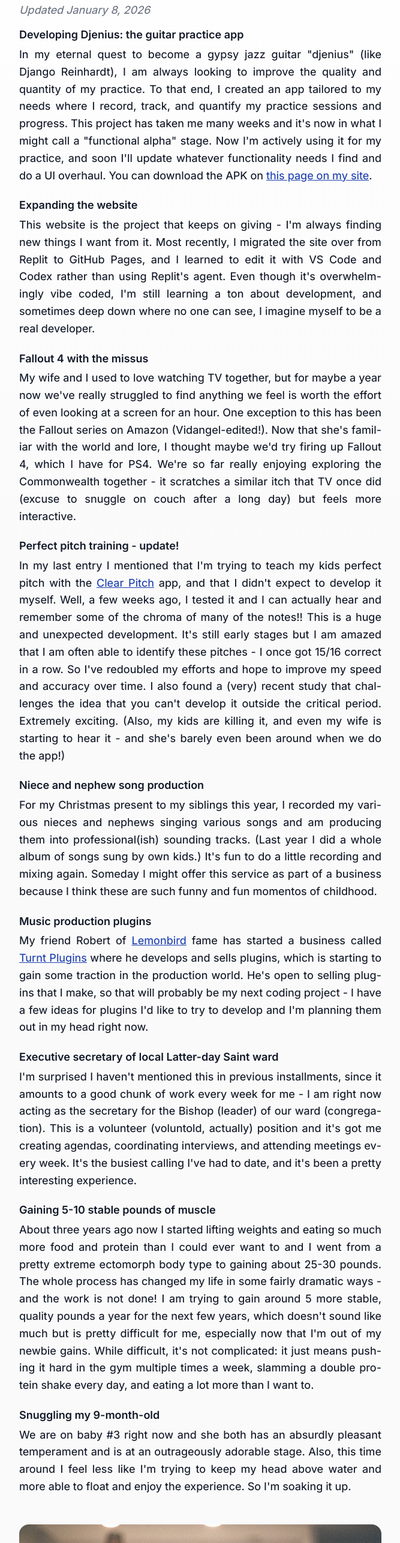
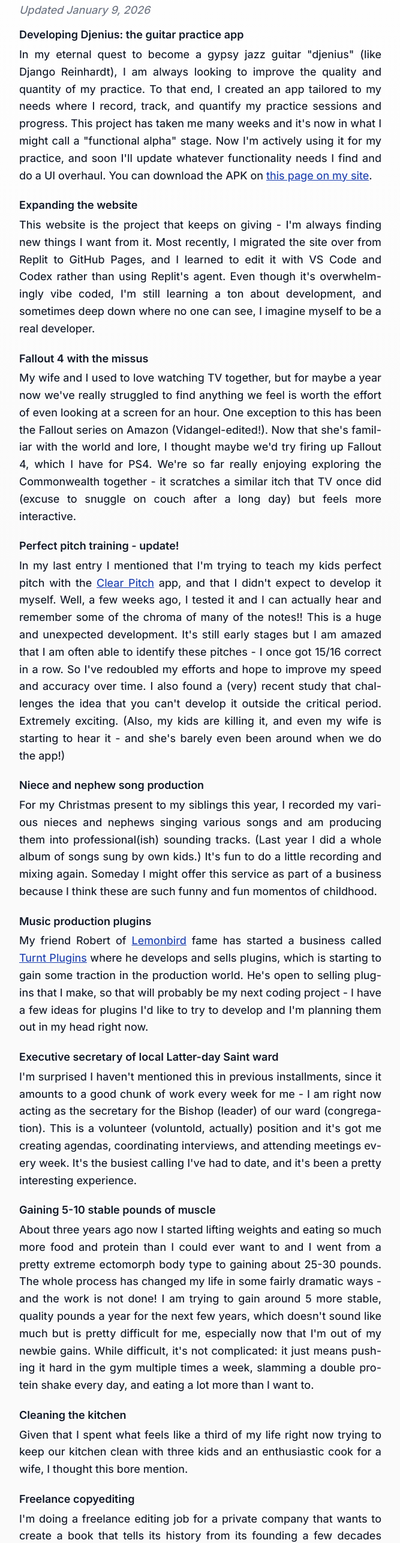
Before and after one commit to jordcall/jordcall.github.io, a website: page now.html in a window 1280 px wide. Shown: the part 228-2800 px from the top of the page at 60% size, without its empty margins (306-973 px from the left). Drawn offline with Linux system fonts and the light colour scheme.

Commit message:
Update Now again with freelance editing and cleaning the kitchen

```diff
--- a/now.html
+++ b/now.html
@@ -35,7 +35,7 @@
           <h1>Now</h1>
 
           <!-- CURRENT-NOW-START -->
-          <p class="now-updated"><em>Updated January 8, 2026</em></p>
+          <p class="now-updated"><em>Updated January 9, 2026</em></p>
 
           <div class="now-item-current">
             <h3 class="now-item-title">Developing Djenius: the guitar practice app</h3>
@@ -90,6 +90,20 @@
             <h3 class="now-item-title">Gaining 5-10 stable pounds of muscle</h3>
             <div class="now-item-body">
               <p>About three years ago now I started lifting weights and eating so much more food and protein than I could ever want to and I went from a pretty extreme ectomorph body type to gaining about 25-30 pounds. The whole process has changed my life in some fairly dramatic ways - and the work is not done! I am trying to gain around 5 more stable, quality pounds a year for the next few years, which doesn't sound like much but is pretty difficult for me, especially now that I'm out of my newbie gains. While difficult, it's not complicated: it just means pushing it hard in the gym multiple times a week, slamming a double protein shake every day, and eating a lot more than I want to.</p>
+            </div>
+          </div>
+
+          <div class="now-item-current">
+            <h3 class="now-item-title">Cleaning the  kitchen</h3>
+            <div class="now-item-body">
+              <p>Given that I spent what feels like a third of my life right now trying to keep our kitchen clean with three kids and an enthusiastic cook for a wife, I thought this bore mention.</p>
+            </div>
+          </div>
+
+          <div class="now-item-current">
+            <h3 class="now-item-title">Freelance copyediting</h3>
+            <div class="now-item-body">
+              <p>I'm doing a freelance editing job for a private company that wants to create a book that tells its history from its founding a few decades ago. One of the co-founders wrote out the significant beats of the story and I'm trying to put it all together in the order that makes the most sense, as well as polishing the copy.</p>
             </div>
           </div>
 
```
